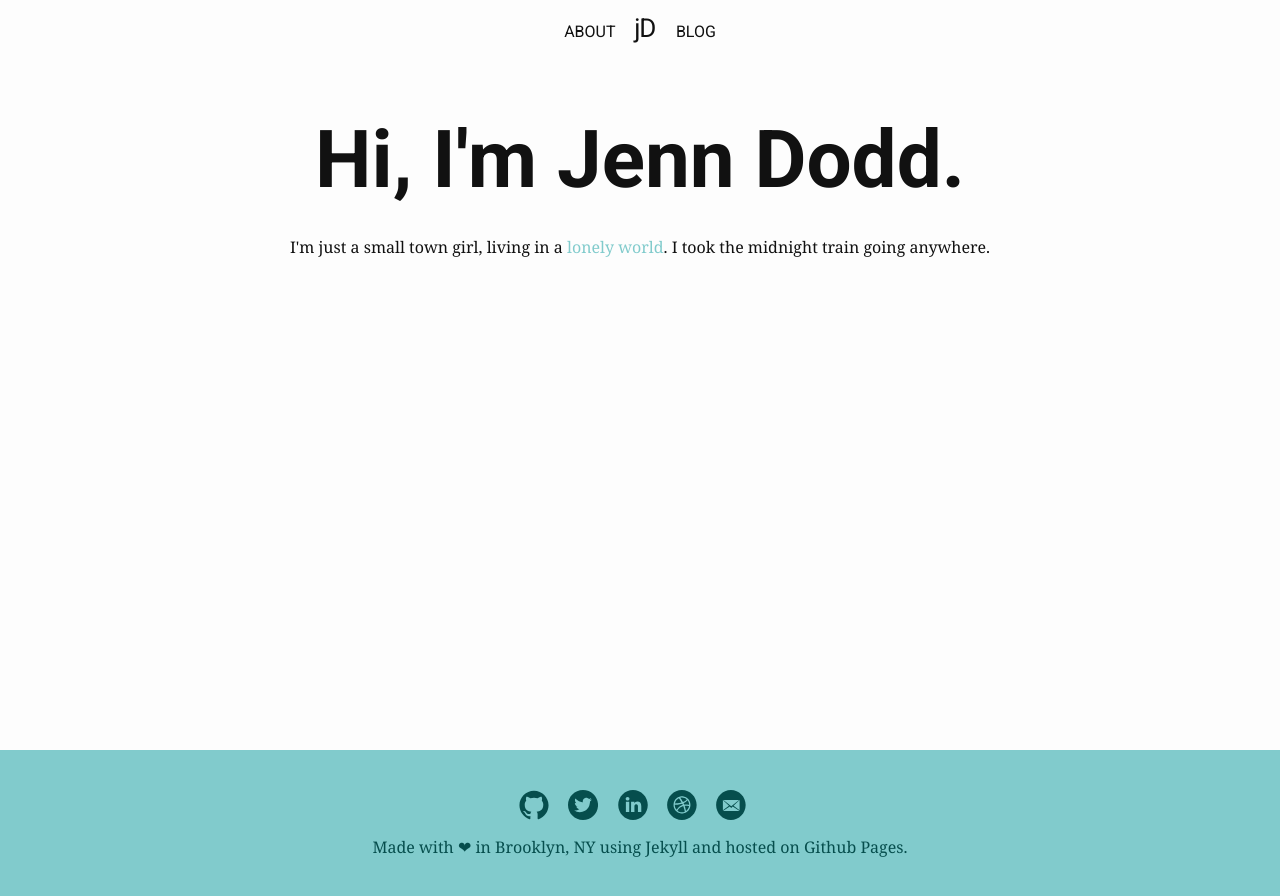
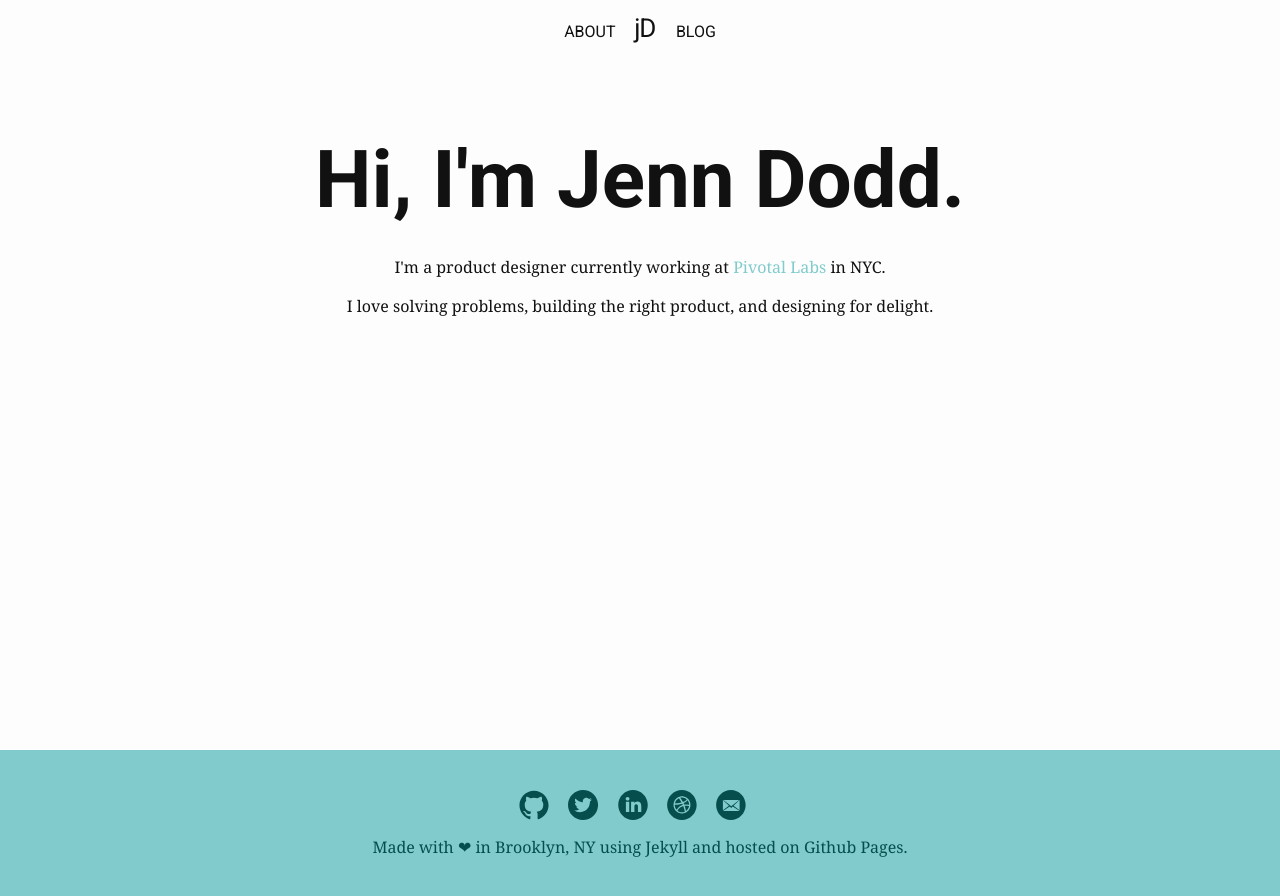
Before and after one commit to jenndodd/jenn-jekyll, a Jekyll site: the page built from index.html, in a window 1280 px wide. Shown: the top 896 px of the page. Built offline with Jekyll 4.4.1, drawn with Linux system fonts in a browser that asks for light colours.

Commit message:
Home page copy

```diff
--- a/_sass/_base.scss
+++ b/_sass/_base.scss
@@ -108,7 +108,7 @@ ul.horizontal-list {
   text-decoration: none;
 
   &:hover {
-    color: $teal-3;
+    color: $teal-2;
     text-decoration: underline;
   }
 }
--- a/_sass/_home.scss
+++ b/_sass/_home.scss
@@ -1,3 +1,3 @@
 .home {
-  padding-top: 40px;
+  padding-top: 60px;
 }
--- a/index.html
+++ b/index.html
@@ -6,6 +6,7 @@ layout: default
 
   <h1 class="ginormous">Hi, I'm Jenn Dodd.</h1>
 
-  <p>I'm just a small town girl, living in a <a href="#">lonely world</a>. I took the midnight train going anywhere.</p>
+  <p>I'm a product designer currently working at <a href="#">Pivotal Labs</a> in NYC.</p>
+  <p>I love solving problems, building the right product, and designing for delight.</p>
 
 </div>
```
